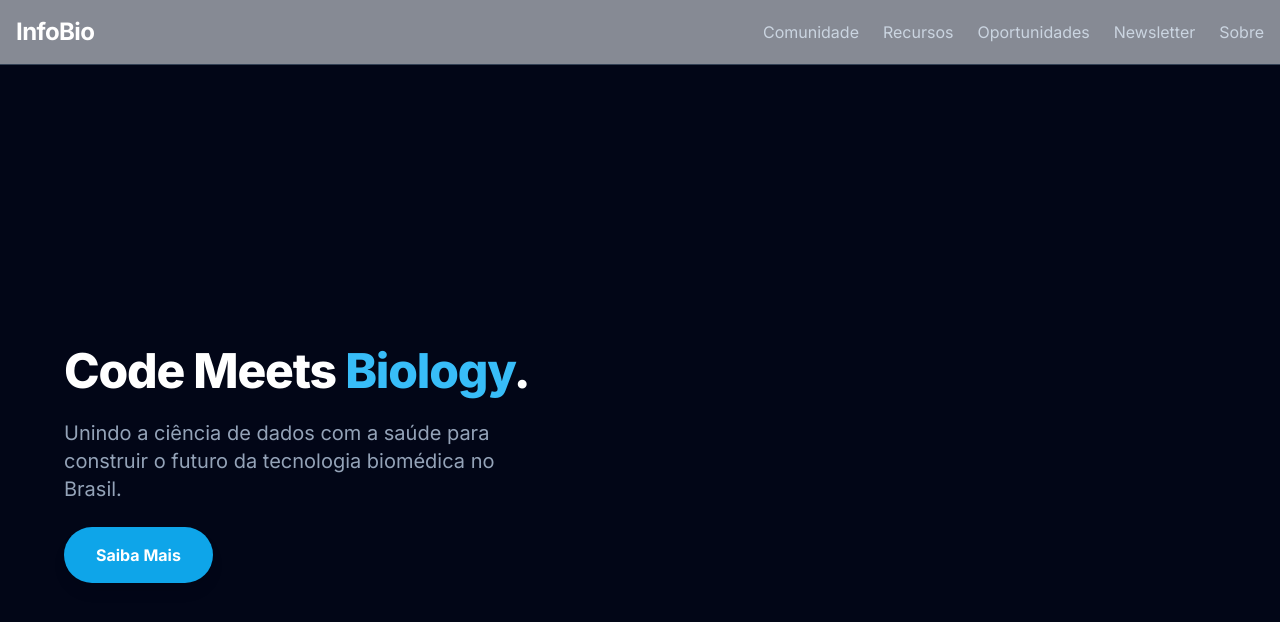
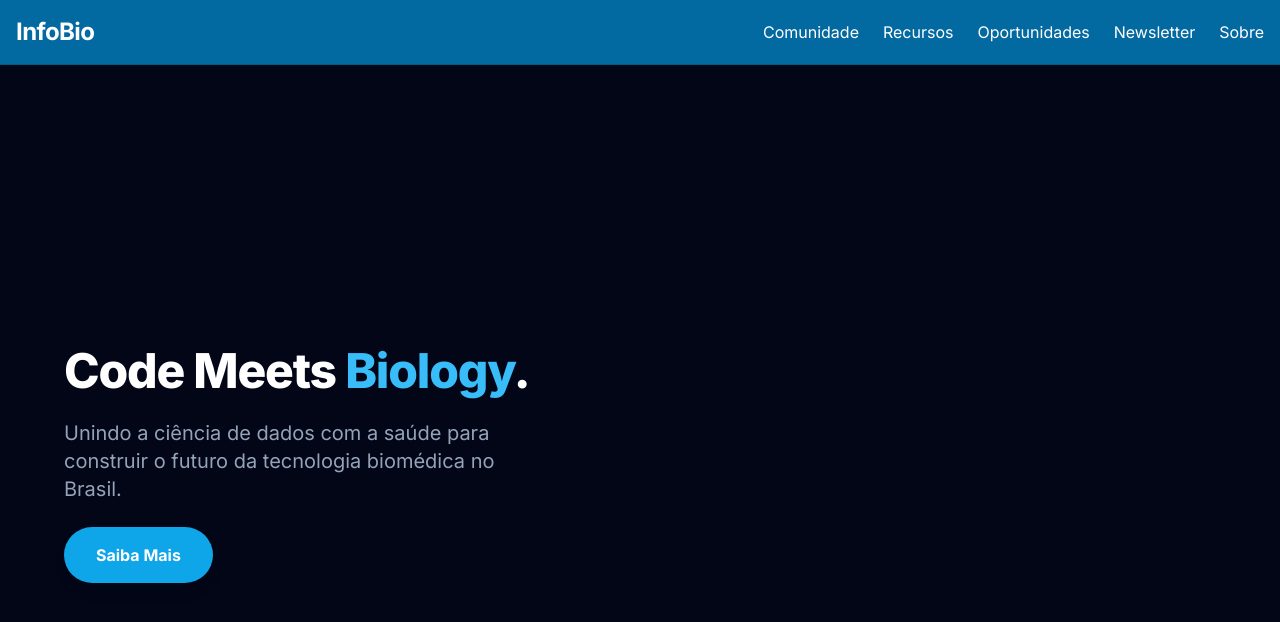
Before and after one commit to ivolzkm/infobio.com.br, a Next.js app: page / in a window 1280 px wide. Shown: the top 622 px of the page. Built offline with nearby package versions, Linux system fonts and the light colour scheme.

Commit message:
Update Header.tsx with new content

```diff
--- a/src/components/layout/Header.tsx
+++ b/src/components/layout/Header.tsx
@@ -4,28 +4,28 @@ import Link from 'next/link';
 
 export default function Header() {
   return (
-    <header className="sticky top-0 z-50 w-full bg-slate-900/50 backdrop-blur-sm p-4 border-b border-slate-700">
+    <header className="sticky top-0 z-50 w-full bg-sky-700 p-4 border-b border-sky-800">
       <div className="container mx-auto flex items-center justify-between">
         {/* Logo do Site */}
-        <Link href="/" className="text-2xl font-bold tracking-tight text-white hover:text-sky-400 transition-colors duration-300">
+        <Link href="/" className="text-2xl font-bold tracking-tight text-white hover:text-sky-100 transition-colors duration-300">
           InfoBio
         </Link>
 
         {/* Menu de Navegação */}
        <nav className="hidden md:flex items-center space-x-6">
-  <Link href="/comunidade" className="text-slate-300 hover:text-sky-400 ...">
+  <Link href="/comunidade" className="text-white hover:text-sky-100 transition-colors">
     Comunidade
   </Link>
-  <Link href="/recursos" className="text-slate-300 hover:text-sky-400 ...">
+  <Link href="/recursos" className="text-white hover:text-sky-100 transition-colors">
     Recursos
   </Link>
-  <Link href="/oportunidades" className="text-slate-300 hover:text-sky-400 ...">
+  <Link href="/oportunidades" className="text-white hover:text-sky-100 transition-colors">
     Oportunidades
   </Link>
-  <Link href="/newsletter" className="text-slate-300 hover:text-sky-400 ...">
+  <Link href="/newsletter" className="text-white hover:text-sky-100 transition-colors">
     Newsletter
   </Link>
-  <Link href="/sobre" className="text-slate-300 hover:text-sky-400 ...">
+  <Link href="/sobre" className="text-white hover:text-sky-100 transition-colors">
     Sobre
   </Link>
 </nav>
```
